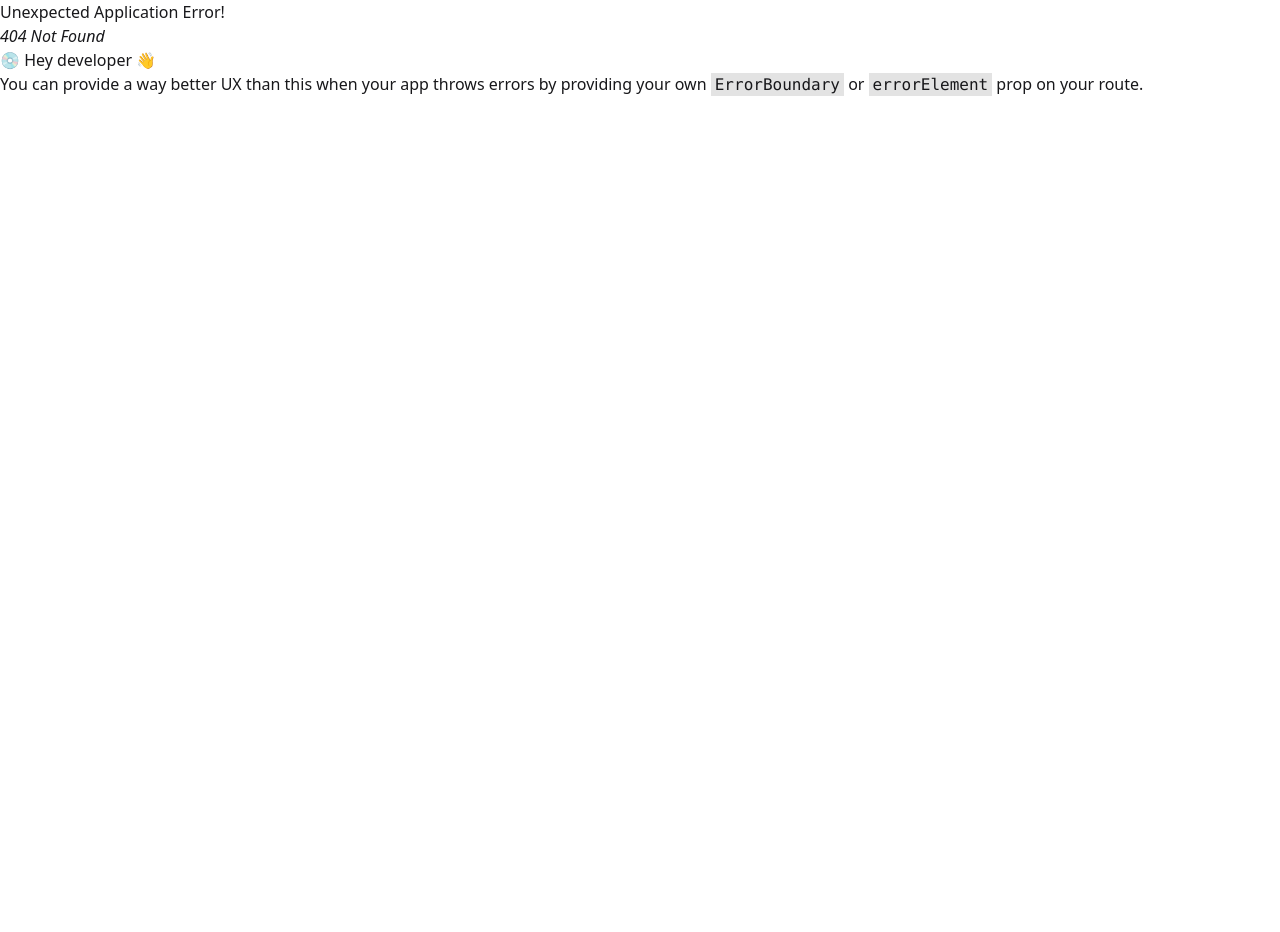
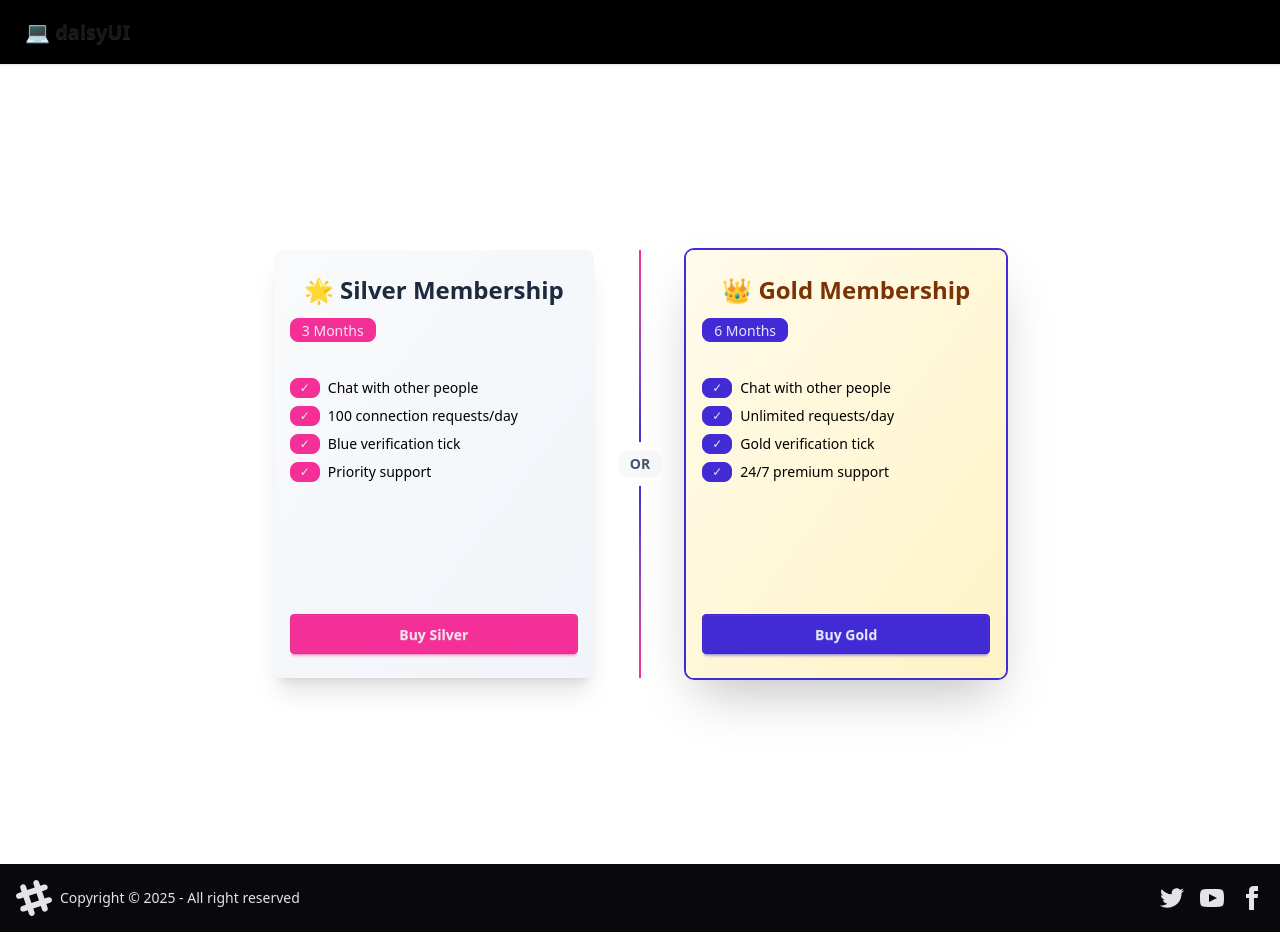
Before and after one commit to krupa13/devTinder-app, a React (Vite) app: page /premium in a window 1280 px wide. Before the commit this address had no page. Before the commit the page ends 800 px from the top, so only its background shows below. Built offline with nearby package versions, Linux system fonts and the light colour scheme; no server answers.

Commit message:
premium ui

```diff
--- a/src/App.jsx
+++ b/src/App.jsx
@@ -5,6 +5,7 @@ import Profile from "./components/Profile.jsx";
 import Feed from "./components/Feed.jsx";
 import Connections from "./components/Connections.jsx";
 import Requests from "./components/Requests.jsx";
+import Premium from "./components/Premium.jsx";
 
 const router = createBrowserRouter([
   {
@@ -16,6 +17,7 @@ const router = createBrowserRouter([
       { path: "/profile", element: <Profile /> },
       { path: "/connections", element: <Connections /> },
       { path: "/requests", element: <Requests /> },
+      { path: "/premium", element: <Premium /> },
     ],
   },
 ]);
--- a/src/components/NavBar.jsx
+++ b/src/components/NavBar.jsx
@@ -20,7 +20,7 @@ const NavBar = () => {
   };
 
   return (
-    <div className="navbar bg-base-300 shadow-sm">
+    <div className="navbar bg-black shadow-sm">
       <div className="flex-1">
         <Link to="/" className="btn btn-ghost text-xl">
           💻 daisyUI
@@ -58,6 +58,9 @@ const NavBar = () => {
                 <Link to="/requests">Connection Requests</Link>
               </li>
               <li>
+                <Link to="/premium">Premium Connections</Link>
+              </li>
+              <li>
                 <Link onClick={handleLogout}>Logout</Link>
               </li>
             </ul>
--- /dev/null
+++ b/src/components/Premium.jsx
@@ -0,0 +1,84 @@
+import React from "react";
+
+const Premium = () => {
+  return (
+    <div className="min-h-screen from-base-200 to-base-300 flex items-center justify-center p-4">
+      <div className="flex flex-col lg:flex-row gap-6 justify-center items-stretch max-w-5xl w-full">
+        {/* Silver Membership Card */}
+        <div className="card bg-gradient-to-br from-slate-50 to-slate-100 shadow-xl hover:shadow-2xl transition-shadow duration-300 flex flex-col w-full lg:w-80">
+          <div className="card-body text-center py-6 px-4 flex flex-col">
+            <h1 className="text-2xl font-bold text-slate-800 mb-1">
+              🌟 Silver Membership
+            </h1>
+            <div className="badge badge-secondary mb-3 justify-center">3 Months</div>
+            <ul className="text-left text-black text-sm space-y-2 my-4 flex-grow">
+              <li className="flex items-center gap-2">
+                <span className="badge badge-secondary badge-sm">✓</span>
+                <span>Chat with other people</span>
+              </li>
+              <li className="flex items-center gap-2">
+                <span className="badge badge-secondary badge-sm">✓</span>
+                <span>100 connection requests/day</span>
+              </li>
+              <li className="flex items-center gap-2">
+                <span className="badge badge-secondary badge-sm">✓</span>
+                <span>Blue verification tick</span>
+              </li>
+              <li className="flex items-center gap-2">
+                <span className="badge badge-secondary badge-sm">✓</span>
+                <span>Priority support</span>
+              </li>
+            </ul>
+            <button className="btn btn-secondary btn-md w-full font-bold">
+              Buy Silver
+            </button>
+          </div>
+        </div>
+
+        {/* OR Divider */}
+        <div className="flex lg:flex-col items-center justify-center">
+          <div className="hidden lg:block w-0.5 h-48 bg-gradient-to-b from-secondary to-primary"></div>
+          <div className="lg:hidden h-0.5 w-24 bg-gradient-to-r from-secondary to-primary"></div>
+          <span className="mx-3 lg:mx-0 lg:my-2 text-sm font-bold text-slate-600 bg-base-200 px-3 py-1 rounded-full">
+            OR
+          </span>
+          <div className="hidden lg:block w-0.5 h-48 bg-gradient-to-t from-secondary to-primary"></div>
+          <div className="lg:hidden h-0.5 w-24 bg-gradient-to-l from-secondary to-primary"></div>
+        </div>
+
+        {/* Gold Membership Card */}
+        <div className="card bg-gradient-to-br from-amber-50 to-amber-100 shadow-2xl hover:shadow-3xl transition-shadow duration-300 ring-2 ring-primary flex flex-col w-full lg:w-80">
+          <div className="card-body text-center py-6 px-4 flex flex-col">
+            <h1 className="text-2xl font-bold text-amber-900 mb-1">
+              👑 Gold Membership
+            </h1>
+            <div className="badge badge-primary mb-3 justify-center">6 Months</div>
+            <ul className="text-left text-black text-sm space-y-2 my-4 flex-grow">
+              <li className="flex items-center gap-2">
+                <span className="badge badge-primary badge-sm">✓</span>
+                <span>Chat with other people</span>
+              </li>
+              <li className="flex items-center gap-2">
+                <span className="badge badge-primary badge-sm">✓</span>
+                <span>Unlimited requests/day</span>
+              </li>
+              <li className="flex items-center gap-2">
+                <span className="badge badge-primary badge-sm">✓</span>
+                <span>Gold verification tick</span>
+              </li>
+              <li className="flex items-center gap-2">
+                <span className="badge badge-primary badge-sm">✓</span>
+                <span>24/7 premium support</span>
+              </li>
+            </ul>
+            <button className="btn btn-primary btn-md w-full font-bold">
+              Buy Gold
+            </button>
+          </div>
+        </div>
+      </div>
+    </div>
+  );
+};
+
+export default Premium;
```
